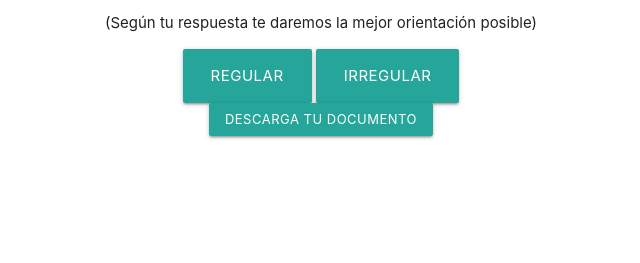
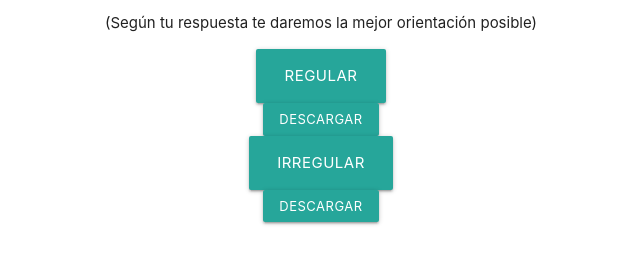
Before and after one commit to MilelyM/proyectoIBM, a plain HTML site: page public/index.html in a window 1280 px wide. Shown: the part 101-364 px from the top of the page, without its empty margins (319-959 px from the left). Drawn offline with nearby package versions, Linux system fonts and the light colour scheme; some packages are replaced by stand-ins of ours; files whose address does not match are found by name.

Commit message:
botones de descarga con links

```diff
--- a/public/index.html
+++ b/public/index.html
@@ -32,15 +32,20 @@
       </div>
       <div class="col s12 center">
           <a class="waves-effect waves-light btn-large" onclick="regular()">Regular</a>
+          <div class="col s12 center">
+              <a class="waves-effect waves-light btn-small" href="https://drive.google.com/file/d/1noLP4v8Lp0PhjmoS0Ht0r3O9QJDaGlFz/view?usp=sharing" download="siguientes_pasos">Descargar</a>
+
+          </div>
           <a class="waves-effect waves-light btn-large" onclick="irregular()">Irregular</a>
+          <div class="col s12 center">
+              <a class="waves-effect waves-light btn-small" href="https://drive.google.com/file/d/13zk4r8QwgnVLVDNjI6znw3XoilY6ZAmy/view?usp=sharing" download="regularizar">Descargar</a>
+
+          </div>
       </div>
       <div id="textoRegIrr">
 
       </div>
-      <div class="col s12 center">
-          <a class="waves-effect waves-light btn-small">Descarga tu Documento</a>
 
-      </div>
     </section>
 
       <script src="https://code.jquery.com/jquery-3.3.1.min.js" integrity="sha256-FgpCb/KJQlLNfOu91ta32o/NMZxltwRo8QtmkMRdAu8=" crossorigin="anonymous"></script>
```
